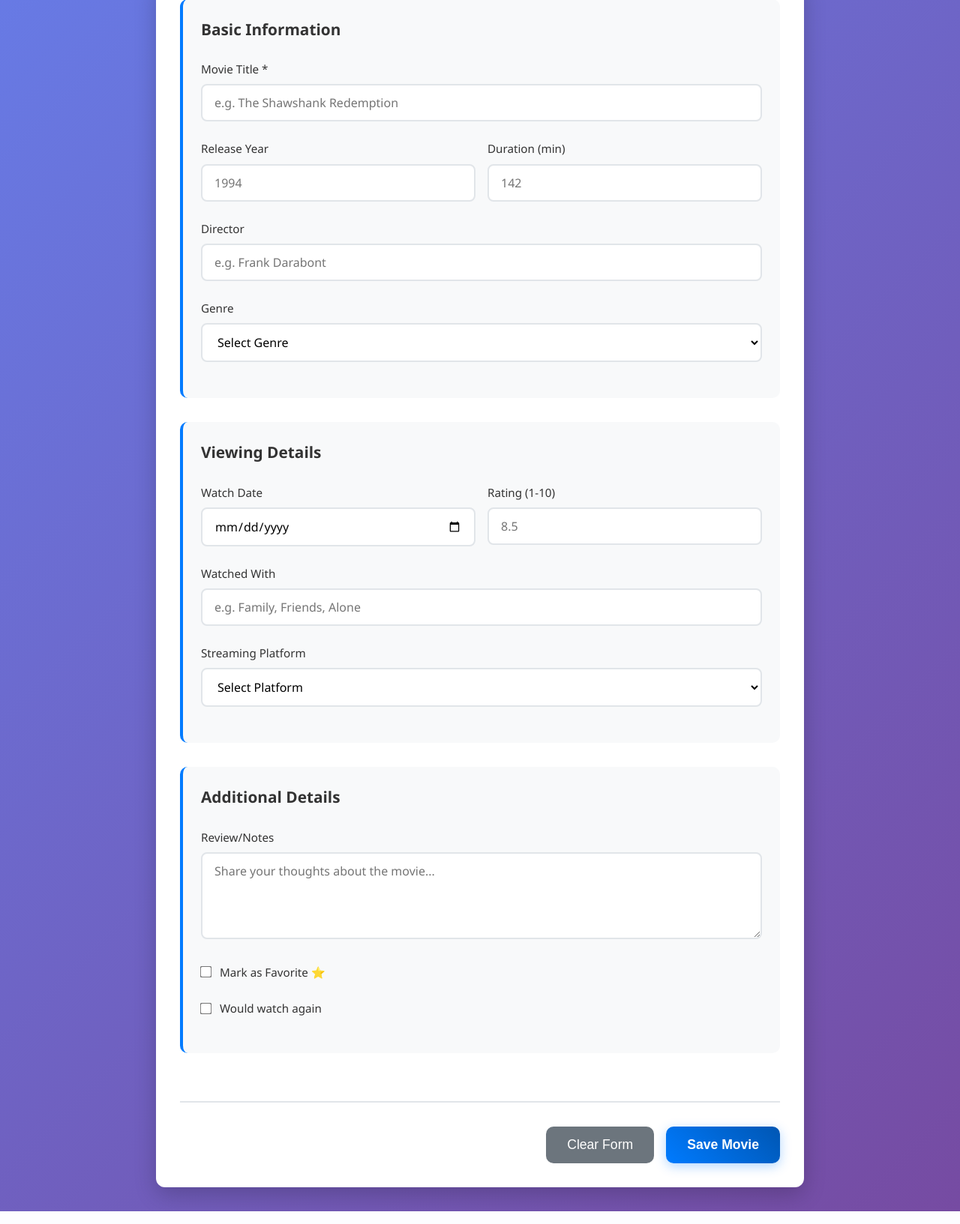
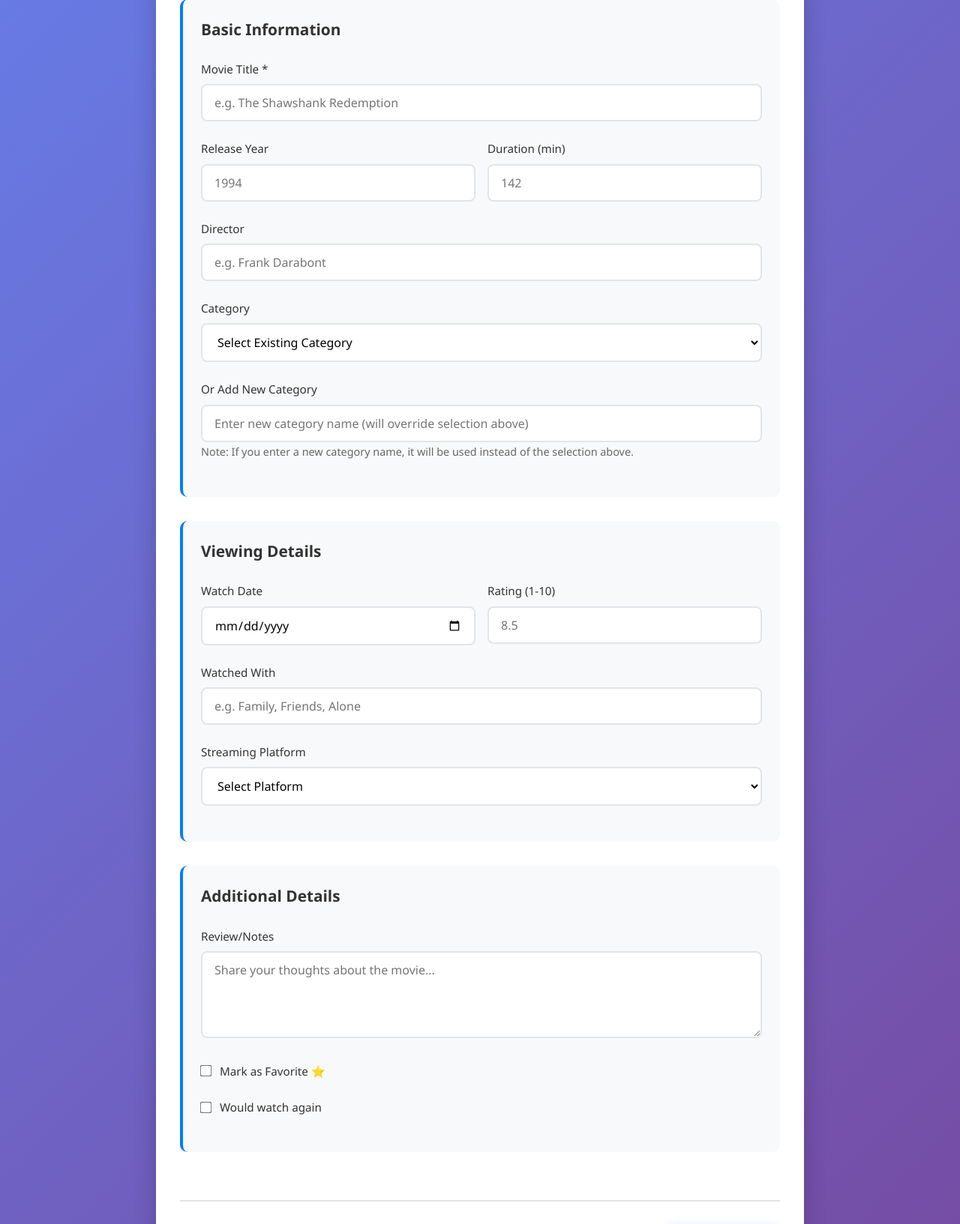
Before and after one commit to leevipun/elokuvakirja, a Flask app: template templates/add.html in a window 1280 px wide. Shown: the part 249-1882 px from the top of the page at 75% size. Run offline with Flask 3, Linux system fonts and the light colour scheme; the template is opened without the code that fills it, so the values that code supplies are empty.

Commit message:
Implement category management for movie addition: add category selection and creation functionality

```diff
--- a/app.py
+++ b/app.py
@@ -1,12 +1,14 @@
 from flask import Flask, render_template, request, flash, redirect, session, jsonify, get_flashed_messages
 import sqlite3
 from werkzeug.security import check_password_hash
+from datetime import datetime
 
 app = Flask(__name__, static_url_path='/static')
 app.secret_key = 'your_secret_key'
 
 import users
 import movies
+import categories
 
 @app.route('/')
 def index():
@@ -79,15 +81,42 @@ def add():
         return redirect("/login")
 
     if request.method == "GET":
-        return render_template("add.html")
+        # Load existing categories for the form
+        existing_categories = categories.get_categories() or []
+        return render_template("add.html", categories=existing_categories, current_year=datetime.now().year)
 
     # Handle POST request to add movie
+    title = request.form.get("title", "").strip()
+    if not title:
+        flash("Movie title is required", "error")
+        existing_categories = categories.get_categories() or []
+        return render_template("add.html", categories=existing_categories, current_year=datetime.now().year)
+
+    # Handle category selection or creation
+    category_id = None
+    selected_category = request.form.get("category")
+    new_category = request.form.get("new_category", "").strip()
+
+    if new_category:
+        # Create new category
+        try:
+            category_id = categories.add_category(new_category)
+        except sqlite3.IntegrityError:
+            # Category already exists, find it
+            existing_categories = categories.get_categories()
+            for cat in existing_categories:
+                if cat['name'].lower() == new_category.lower():
+                    category_id = cat['id']
+                    break
+    elif selected_category and selected_category != "":
+        category_id = int(selected_category)
+
     movie_data = {
-        "title": request.form.get("title", "").strip(),
+        "title": title,
         "year": request.form.get("year") or None,
         "duration": request.form.get("duration") or None,
         "director": request.form.get("director", "").strip() or None,
-        "genre": request.form.get("genre") or None,
+        "category_id": category_id,
         "watch_date": request.form.get("watchDate") or None,
         "rating": request.form.get("rating") or None,
         "watched_with": request.form.get("watchedWith", "").strip() or None,
@@ -97,17 +126,14 @@ def add():
         "rewatchable": bool(request.form.get("rewatchable"))
     }
 
-    if not movie_data["title"]:
-        flash("Movie title is required", "error")
-        return render_template("add.html")
-
     try:
         movies.add_movie(user["id"], movie_data)
         flash("Movie added successfully!", "success")
+        return redirect("/")
     except Exception as e:
         flash(f"Error adding movie: {str(e)}", "error")
-
-    return redirect("/")
+        existing_categories = categories.get_categories() or []
+        return render_template("add.html", categories=existing_categories, current_year=datetime.now().year)
 
 
 if __name__ == '__main__':
--- a/movies.py
+++ b/movies.py
@@ -45,7 +45,7 @@ def add_movie(user_id, movie):
         movie["title"],
         movie["year"] if movie["year"] else None,
         movie["duration"] if movie["duration"] else None,
-        movie.get("genre") if movie.get("genre") else None,
+        movie.get("category_id") if movie.get("category_id") else None,
         movie.get("platform") if movie.get("platform") else None,
         movie.get("director") if movie.get("director") else None,
         movie["watch_date"] if movie["watch_date"] else None,
--- a/templates/add.html
+++ b/templates/add.html
@@ -42,7 +42,7 @@
                     <div class="form-row">
                         <div class="form-group">
                             <label for="year">Release Year</label>
-                            <input type="number" id="year" name="year" min="1800" max="{{ now().year }}" placeholder="1994" />
+                            <input type="number" id="year" name="year" min="1800" max="{{ current_year }}" placeholder="1994" />
                         </div>
 
                         <div class="form-group">
@@ -57,18 +57,24 @@
                     </div>
 
                     <div class="form-group">
-                        <label for="genre">Genre</label>
-                        <select id="genre" name="genre">
-                            <option value="">Select Genre</option>
-                            <option value="Action">Action</option>
-                            <option value="Comedy">Comedy</option>
-                            <option value="Drama">Drama</option>
-                            <option value="Horror">Horror</option>
-                            <option value="Romance">Romance</option>
-                            <option value="Sci-Fi">Sci-Fi</option>
-                            <option value="Thriller">Thriller</option>
-                            <option value="Documentary">Documentary</option>
+                        <label for="category">Category</label>
+                        <select id="category" name="category">
+                            <option value="">Select Existing Category</option>
+                            {% for cat in categories %}
+                            <option value="{{ cat.id }}">{{ cat.name }}</option>
+                            {% endfor %}
                         </select>
+                    </div>
+
+                    <div class="form-group">
+                        <label for="new_category">Or Add New Category</label>
+                        <input
+                            type="text"
+                            id="new_category"
+                            name="new_category"
+                            placeholder="Enter new category name (will override selection above)"
+                        />
+                        <small style="color: #666; font-size: 0.9em;">Note: If you enter a new category name, it will be used instead of the selection above.</small>
                     </div>
                 </div>
 
```
Also changed, not shown: categories.py (added, +39 -0 lines), init.sql (added, +10 -0 lines), schema.sql (+6 -1 lines).
